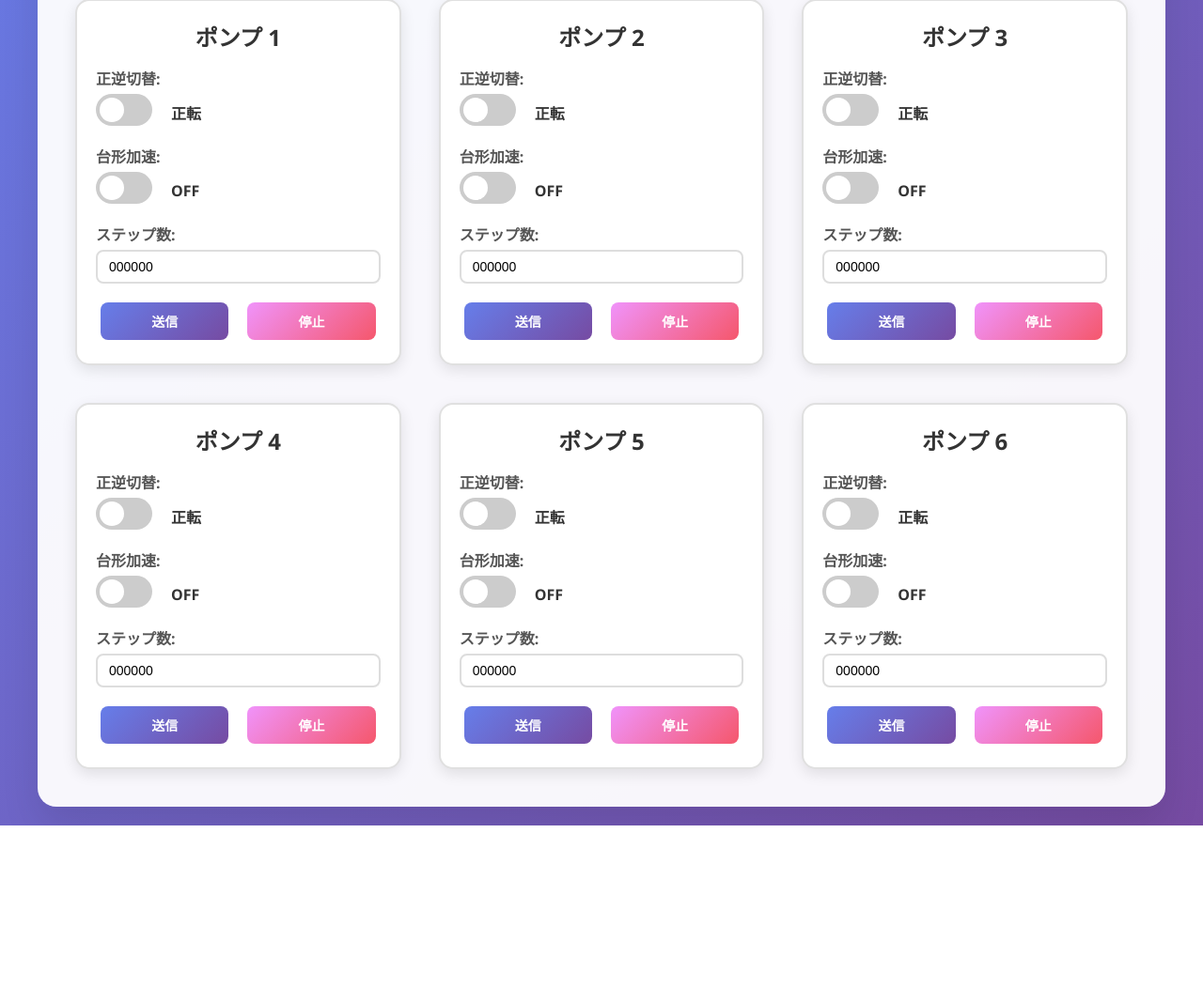
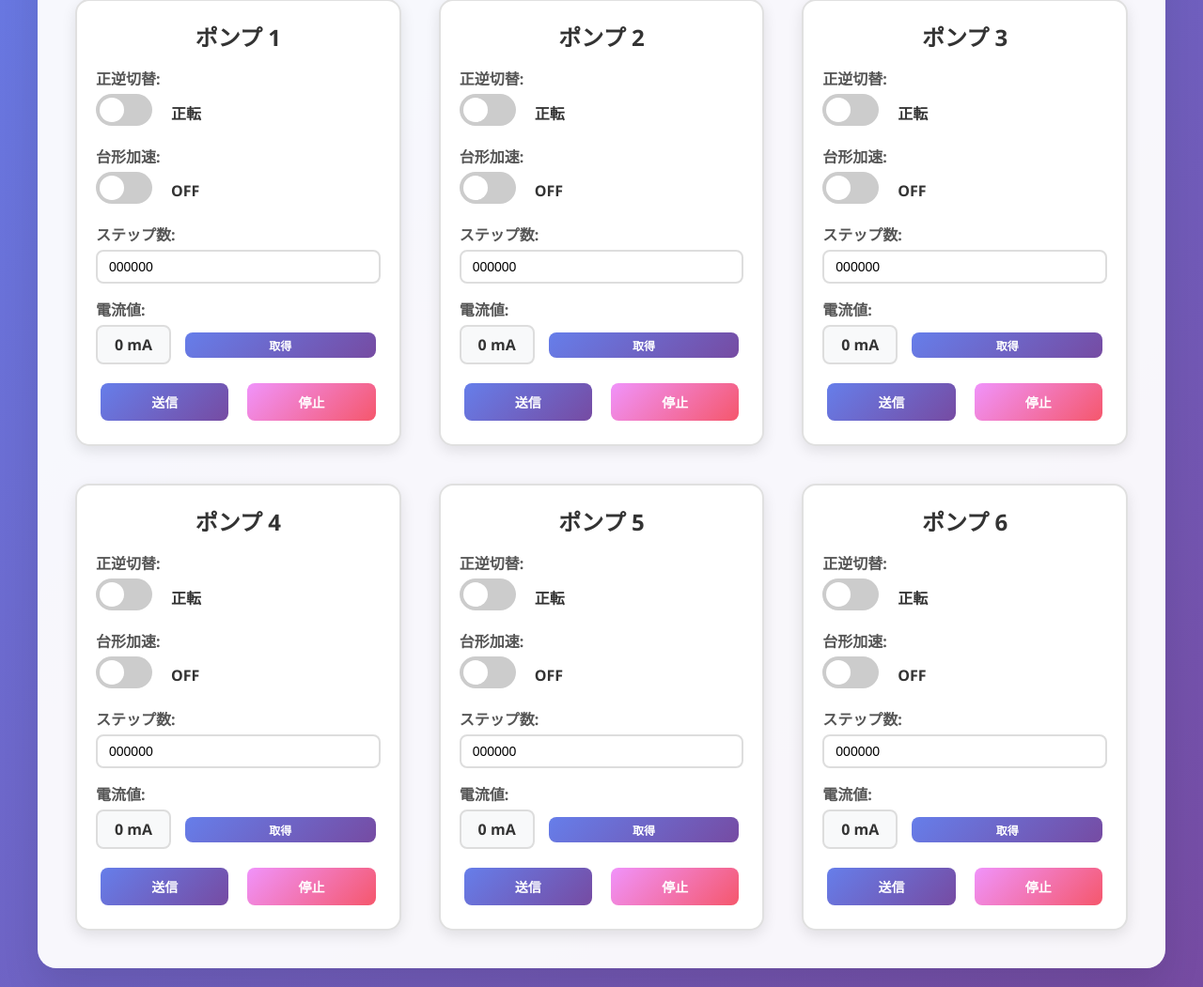
Before and after one commit to kohmoto-unicon/RaspberryPi_Camera, a Flask app: page /pump_control in a window 1280 px wide. Shown: the part 349-1400 px from the top of the page at 94% size. Before the commit the page ends 1228 px from the top, so only its background shows below. Run offline with Flask 3, Linux system fonts and the light colour scheme.

Commit message:
電流値変？

```diff
--- a/app.py
+++ b/app.py
@@ -253,6 +253,63 @@ def api_pump_control():
         'message': f'送信完了: pump={pump}, action={action}, value={value}' if success else '送信失敗'
     })
 
+@app.route("/api/get_current")
+def api_get_current():
+    """電流値取得API"""
+    pump = request.args.get("pump", "1")
+
+    # 電流データ取得コマンドを送信
+    success = send_serial_command(pump, "C", "000000")
+
+    if not success:
+        return jsonify({
+            'success': False,
+            'current': 0,
+            'message': '送信失敗'
+        })
+
+    # 応答を待機（最大1秒）
+    import time
+    start_time = time.time()
+    response = None
+
+    while time.time() - start_time < 1.0:
+        if ser.in_waiting >= 10:  # 10バイトの応答を待機
+            response = ser.read(10)
+            break
+        time.sleep(0.01)
+
+    if response and len(response) == 10:
+        # 応答フォーマット: STX + ポンプNo + 電流値(符号+5桁整数) + ETX + CS
+        if response[0] == 0x02 and response[8] == 0x03:
+            # チェックサム検証
+            checksum = 0
+            for i in range(1, 8):
+                checksum ^= response[i]
+
+            if checksum == response[9]:
+                # 電流値を解析
+                current_str = response[2:8].decode('ascii')
+                try:
+                    current = int(current_str)
+                    return jsonify({
+                        'success': True,
+                        'current': current,
+                        'message': f'電流値取得完了: {current}mA'
+                    })
+                except ValueError:
+                    return jsonify({
+                        'success': False,
+                        'current': 0,
+                        'message': '電流値解析エラー'
+                    })
+
+    return jsonify({
+        'success': False,
+        'current': 0,
+        'message': '応答タイムアウトまたはエラー'
+    })
+
 if __name__ == '__main__':
     import argparse
 
--- a/templates/pump_control.html
+++ b/templates/pump_control.html
@@ -196,6 +196,30 @@
       box-shadow: 0 5px 15px rgba(240, 147, 251, 0.4);
     }
 
+    .btn-info {
+      background: linear-gradient(135deg, #667eea 0%, #764ba2 100%);
+      color: white;
+      padding: 5px 10px;
+      font-size: 12px;
+    }
+
+    .btn-info:hover {
+      transform: translateY(-2px);
+      box-shadow: 0 5px 15px rgba(102, 126, 234, 0.4);
+    }
+
+    .current-display {
+      display: inline-block;
+      padding: 8px 12px;
+      background: #f8f9fa;
+      border: 2px solid #ddd;
+      border-radius: 8px;
+      font-weight: 600;
+      color: #333;
+      min-width: 80px;
+      text-align: center;
+    }
+
     .status-indicator {
       display: inline-block;
       width: 12px;
@@ -297,6 +321,14 @@
             </div>
           </div>
 
+          <div class="control-group">
+            <label>電流値:</label>
+            <div class="input-group">
+              <span id="currentValue{{ pump }}" class="current-display">0 mA</span>
+              <button class="btn btn-info" onclick="getCurrent({{ pump }})">取得</button>
+            </div>
+          </div>
+
           <div class="btn-group">
             <button class="btn btn-primary" onclick="sendSteps({{ pump }})">送信</button>
             <button class="btn btn-danger" onclick="sendStop({{ pump }})">停止</button>
@@ -331,6 +363,27 @@
     // 停止
     function sendStop(pump){
       sendPumpCommand(pump, 'S');
+    }
+
+    // 電流値取得
+    async function getCurrent(pump){
+      try {
+        const response = await fetch(`/api/get_current?pump=${pump}`);
+        const data = await response.json();
+
+        const currentDisplay = document.getElementById('currentValue' + pump);
+
+        if (data.success) {
+          currentDisplay.textContent = data.current + ' mA';
+          console.log(data.message);
+        } else {
+          currentDisplay.textContent = '0 mA';
+          console.error('電流値取得失敗:', data.message);
+        }
+      } catch (error) {
+        console.error('通信エラー:', error);
+        document.getElementById('currentValue' + pump).textContent = '0 mA';
+      }
     }
 
     // ポンプコマンド送信
```
Also changed, not shown: command.txt (+25 -19 lines), 1 other file.
